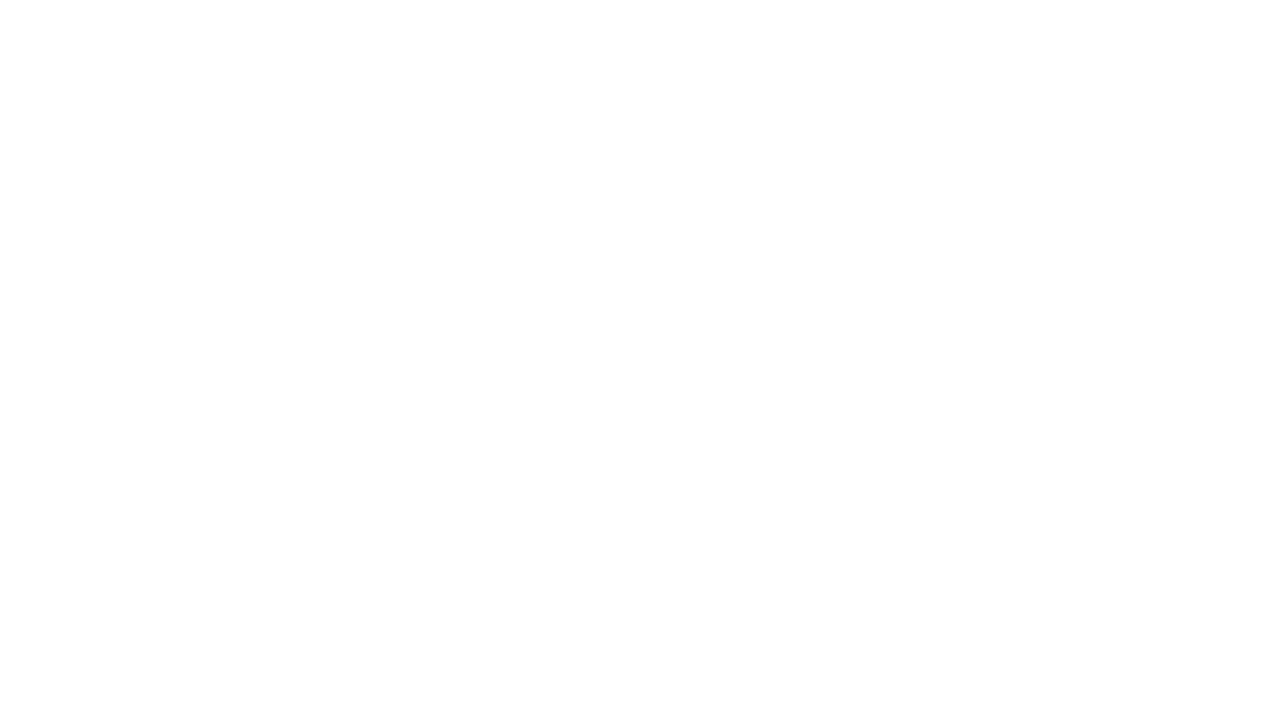
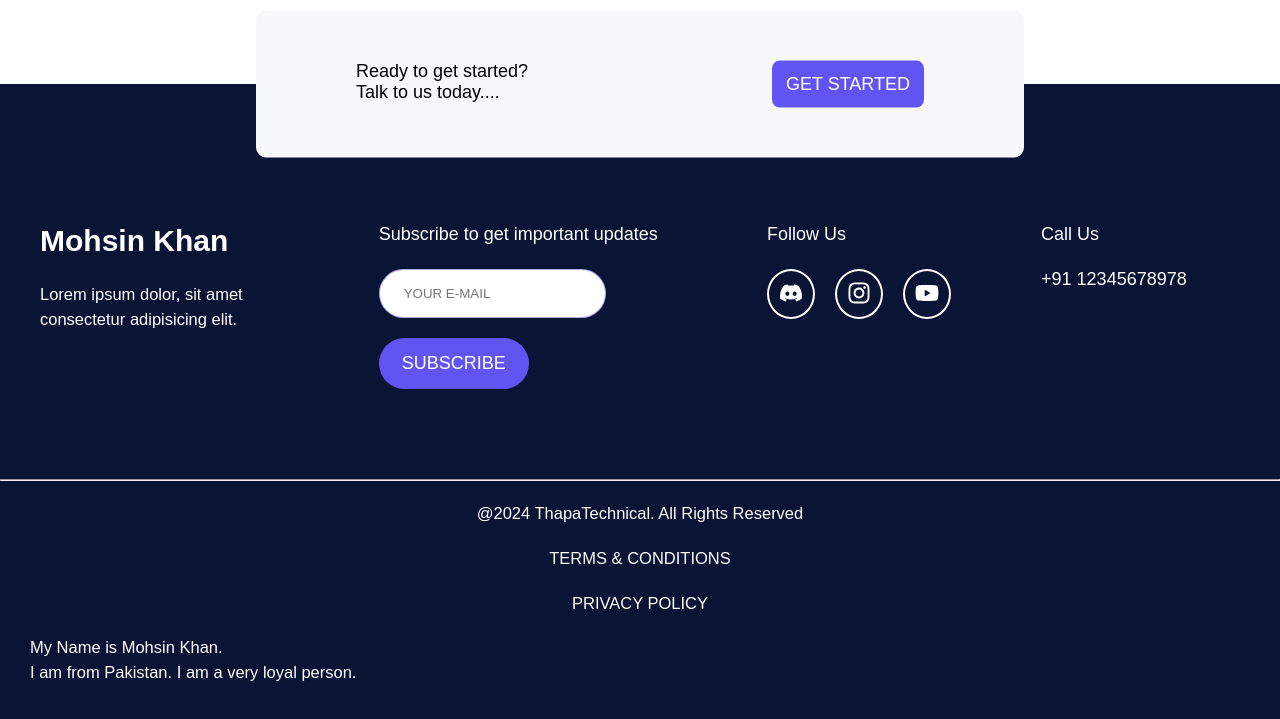
Before and after one commit to mohsinkhan60/E-commerce, a React (Vite) app: page / in a window 1280 px wide. Shown: the part 1723-2442 px from the top of the page. Before the commit the page ends 1660 px from the top, so only its background shows below. Built offline with nearby package versions, Linux system fonts and the light colour scheme.

Commit message:
add footer section

```diff
--- a/src/App.jsx
+++ b/src/App.jsx
@@ -9,6 +9,7 @@
 import { GlobalStyle } from "./GlobalStyles";
 import { ThemeProvider } from "styled-components";
 import Header from "./Components/Header";
+import Footer from "./Components/Footer";
 
 export const App = () => {
   const theme = {
@@ -48,6 +49,7 @@
           <Route path="/Card" element={<Card />} />
           <Route path="*" element={<Error />} />
         </Routes>
+        <Footer />
       </BrowserRouter>
     </ThemeProvider>
   );
--- a/src/Components/Footer.jsx
+++ b/src/Components/Footer.jsx
@@ -1,6 +1,166 @@
-export const Footer = () => {
+import styled from "styled-components";
+import { NavLink } from "react-router-dom";
+import { FaDiscord, FaInstagram, FaYoutube } from "react-icons/fa";
+import { Button } from "../Button";
+
+const Footer = () => {
   return (
-    <div>Footer</div>
-  )
-}
-export default Footer
+    <>
+      <Wrapper>
+        <section className="contact-short">
+          <div className="grid grid-two-column">
+            <div>
+              <h3>Ready to get started?</h3>
+              <h3>Talk to us today....</h3>
+            </div>
+
+            <div>
+              <Button className="btn hireme-btn">
+                <NavLink to="/"> Get Started </NavLink>
+              </Button>
+            </div>
+          </div>
+        </section>
+        {/* footer section */}
+
+        <footer>
+          <div className="container grid grid-four-column">
+            <div className="footer-about">
+              <h3 className="usname">Mohsin Khan</h3>
+              <p>Lorem ipsum dolor, sit amet consectetur adipisicing elit. </p>
+            </div>
+            <div className="footer-subscribe">
+              <h3>Subscribe to get important updates</h3>
+              <form action="#">
+                <input type="email" name="email" placeholder="YOUR E-MAIL" className="foot" />
+
+                <input type="submit" value="subscribe" className="foot" />
+              </form>
+            </div>
+            <div className="footer-social">
+              <h3>Follow Us</h3>
+              <div className="footer-social--icons">
+                <div>
+                  <FaDiscord className="icons" />
+                </div>
+                <div>
+                  <FaInstagram className="icons" />
+                </div>
+                <div>
+                  <a
+                    href="https://www.youtube.com/"
+                    target="_blank">
+                    <FaYoutube className="icons" />
+                  </a>
+                </div>
+              </div>
+            </div>
+            <div className="footer-contact">
+              <h3>Call Us</h3>
+              <h3>+91 12345678978</h3>
+            </div>
+          </div>
+
+          <div className="footer-bottom--section">
+            <hr />
+            <div className="last-footer">
+              <p>
+                @{new Date().getFullYear()} ThapaTechnical. All Rights Reserved
+              </p>
+              <div className="last-footers">
+              <p>TERMS & CONDITIONS</p>
+                <p>PRIVACY POLICY</p>
+              </div>
+            </div>
+          </div>
+          <div className="last-footerss">
+            <p>My Name is Mohsin Khan. <br />I am from Pakistan. I am a very loyal person.</p>
+          </div>
+        </footer>
+      </Wrapper>
+    </>
+  );
+};
+
+const Wrapper = styled.section`
+  .iSIFGq {
+    margin: 0;
+  }
+
+  .contact-short {
+    max-width: 60vw;
+    margin: auto;
+    padding: 5rem 10rem;
+    background-color: ${({ theme }) => theme.colors.bg};
+    border-radius: 1rem;
+    box-shadow: ${({ theme }) => theme.colors.shadowSupport};
+    transform: translateY(50%);
+
+    .grid div:last-child {
+      justify-self: end;
+      align-self: center;
+    }
+  }
+
+  footer {
+    padding: 14rem 0 9rem 0;
+    background-color: ${({ theme }) => theme.colors.footer_bg};
+    h3 {
+      color: ${({ theme }) => theme.colors.hr};
+      margin-bottom: 2.4rem;
+    }
+    p {
+      color: ${({ theme }) => theme.colors.white};
+    }
+    .footer-social--icons {
+      display: flex;
+      gap: 2rem;
+
+      div {
+        padding: 1rem;
+        border-radius: 50%;
+        border: 2px solid ${({ theme }) => theme.colors.white};
+
+        .icons {
+          color: ${({ theme }) => theme.colors.white};
+          font-size: 2.4rem;
+          position: relative;
+          cursor: pointer;
+        }
+      }
+    }
+  }
+
+  .footer-bottom--section {
+    padding-top: 9rem;
+
+    hr {
+      margin-bottom: 2rem;
+      color: ${({ theme }) => theme.colors.hr};
+      height: 0.1px;
+    }
+  }
+
+  @media (max-width: ${({ theme }) => theme.media.mobile}) {
+    .contact-short {
+      max-width: 80vw;
+      margin: 4.8rem auto;
+      transform: translateY(0%);
+      text-align: center;
+
+      .grid div:last-child {
+        justify-self: center;
+      }
+    }
+
+    footer {
+      padding: 9rem 0 9rem 0;
+    }
+
+    .footer-bottom--section {
+      padding-top: 4.8rem;
+    }
+  }
+`;
+
+export default Footer;
--- a/src/index.css
+++ b/src/index.css
@@ -27,3 +27,29 @@
       justify-content: center;
       margin-bottom: 7rem;
  }
+
+ /*     footer    */
+.foot{
+      border-radius: 30px;
+}
+.usname{
+      font-size: 3rem;
+      font-weight: bold;
+}
+.last-footer{
+      display: flex;
+      justify-content: center;
+      align-items: center;
+      flex-direction: column;
+}.last-footers{
+      margin-top: 20px;
+      display: flex;
+      justify-content: center;
+      align-items: center;
+      flex-direction: column;
+      gap: 20px;
+}
+.last-footerss{
+      margin-left: 30px;
+      margin-top: 20px;
+}
```
